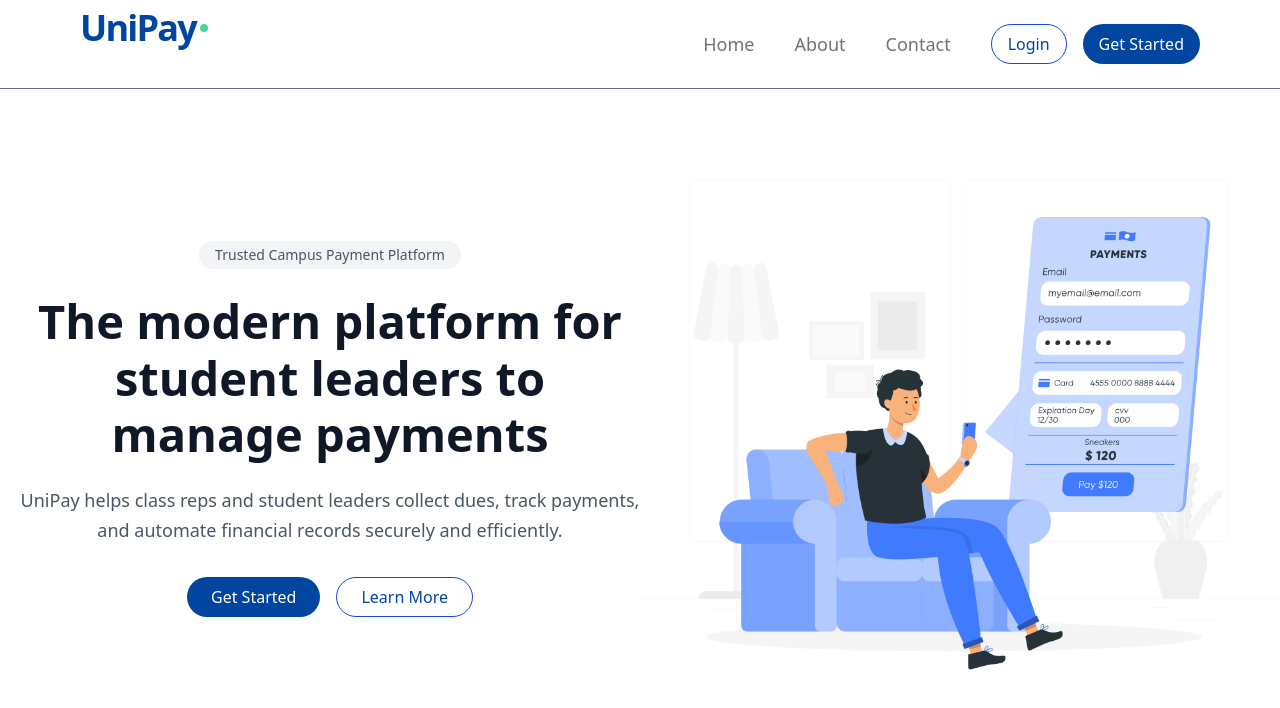
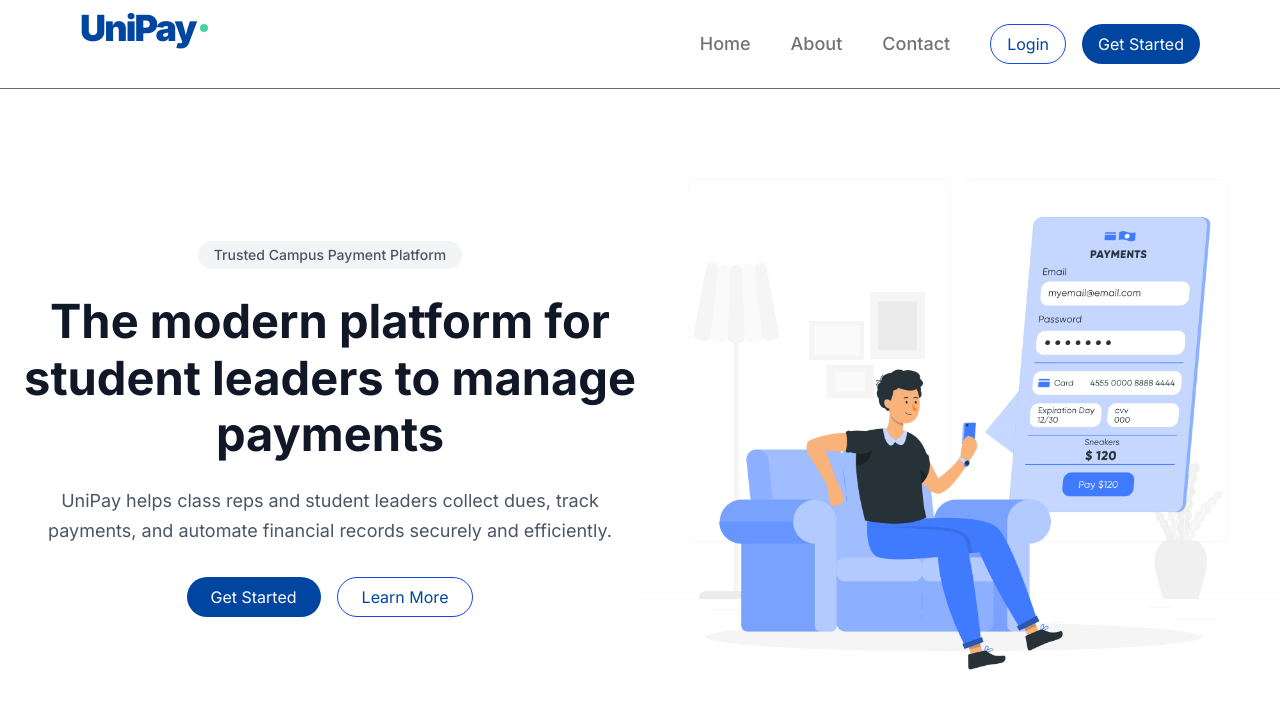
Before and after one commit to ajsam123/unipay, a React (Vite) app: page / in a window 1280 px wide. Shown: the top 708 px of the page. Built offline with nearby package versions, Linux system fonts and the light colour scheme.

Commit message:
feature: added fonts

```diff
--- a/src/style.css
+++ b/src/style.css
@@ -1,3 +1,4 @@
+@import url("https://fonts.googleapis.com/css2?family=Inter:ital,opsz,wght@0,14..32,100..900;1,14..32,100..900&display=swap");
 @import "tailwindcss";
 /* @import "tw-animate-css"; */
 
@@ -241,7 +242,9 @@
   * {
     /* @apply border-border outline-ring/50; */
   }
+
   body {
+    font-family: "Inter", sans-serif;
     @apply bg-background text-foreground;
   }
 }
```
